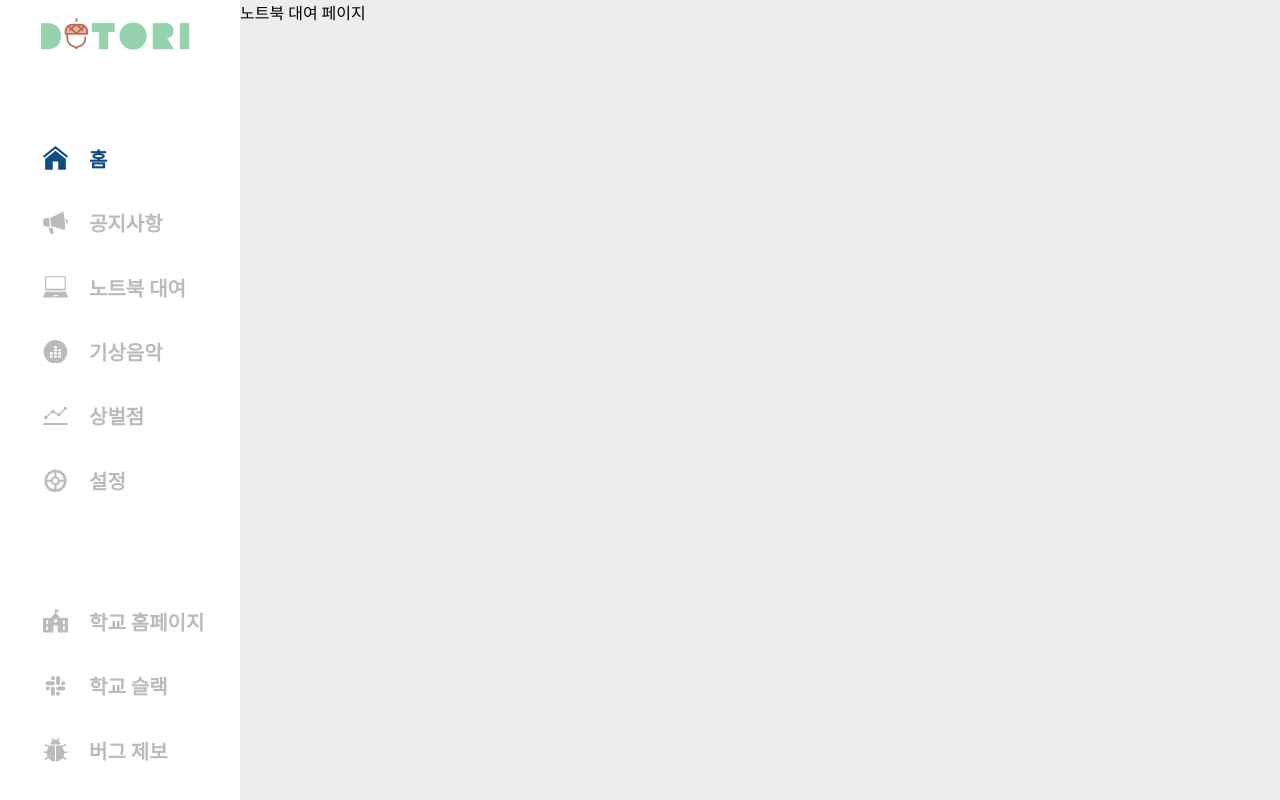
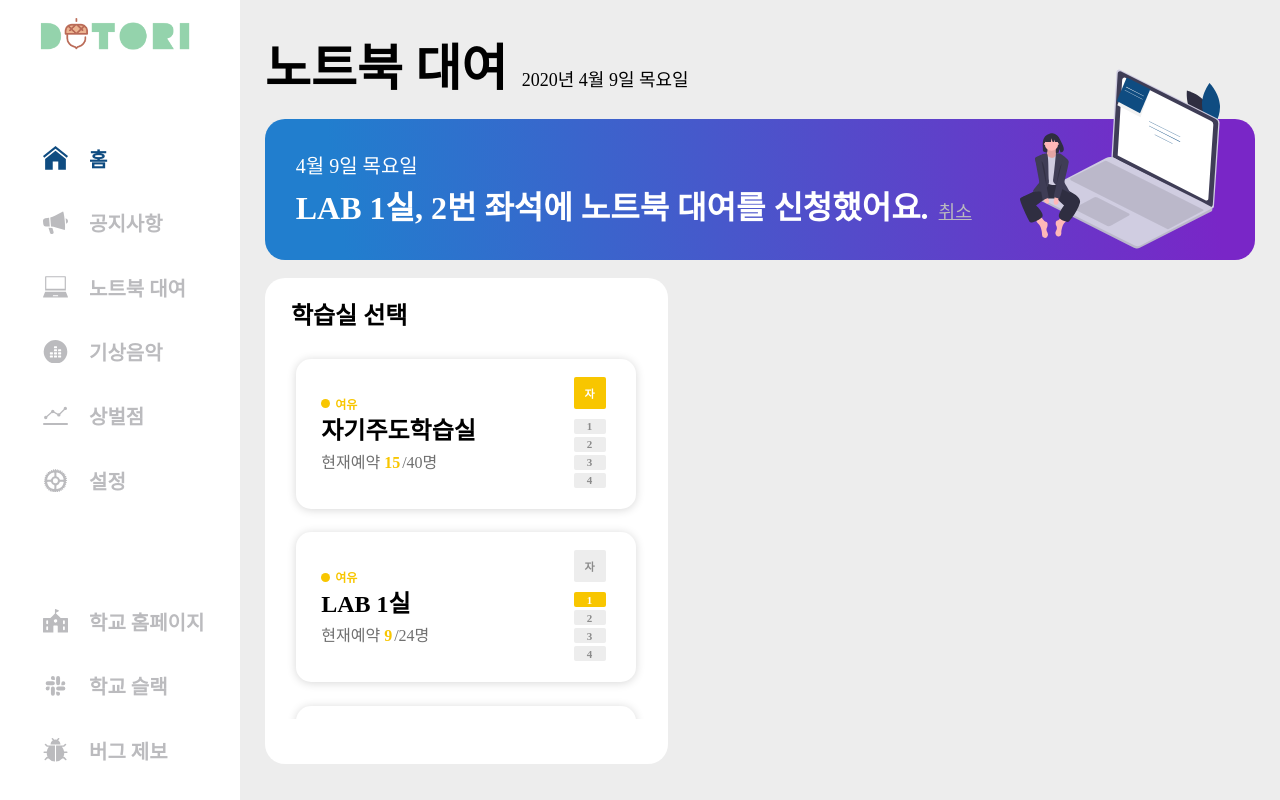
Before and after one commit to GwonHeeJun/Dotori-Client, a React app: page /laptop in a window 1280 px wide. Built offline with nearby package versions, Linux system fonts and the light colour scheme; a web font is replaced by a local one.

Commit message:
[UPDATE] laptop 라우터 랜더 컨테이너 변경

```diff
--- a/src/Router.tsx
+++ b/src/Router.tsx
@@ -1,12 +1,12 @@
 import React from 'react';
 import { Route } from 'react-router-dom';
-import { HomeContainer } from './Container';
+import { HomeContainer, LaptopContainer } from './Container';
 
 const Router: React.FC = () => {
   return (
     <React.Fragment>
       <Route exact path="/" component={HomeContainer} />
-      <Route path="/laptop" component={() => <div>노트북 대여 페이지</div>} />
+      <Route path="/laptop" component={LaptopContainer} />
       <Route path="/notice" component={() => <div>공지사항 페이지</div>} />
       <Route path="/notice/write" component={() => <div>공지사항 작성 페이지</div>} />
     </React.Fragment>
```
